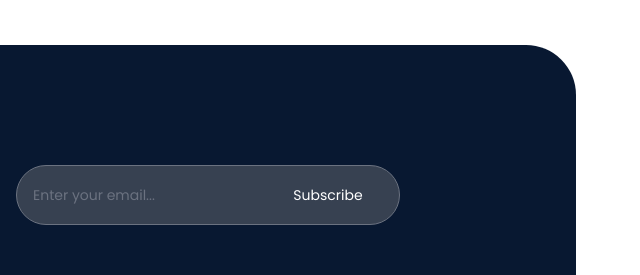
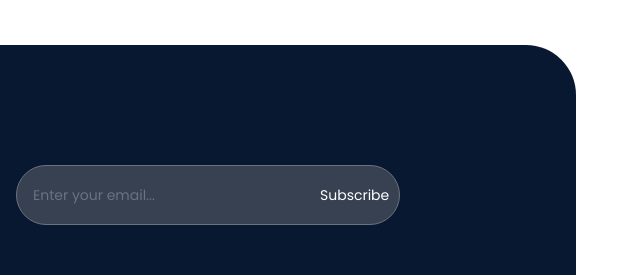
Before and after one commit to Kongkea9/TechNova, a website: page about.html in a window 1280 px wide. Shown: the part 2029-2304 px from the top of the page, 640-1280 px from the left. Drawn offline with nearby package versions, Linux system fonts and the light colour scheme.

Commit message:
Update about.html

```diff
--- a/about.html
+++ b/about.html
@@ -300,7 +300,7 @@
                   />
                   <button
                     type="button"
-                    class="text-white w-36 h-[60px] absolute end-0 top-0 bg-variant-secondary hover:bg-white hover:text-gray-900 font-medium rounded-full text-sm px-4 py-2"
+                    class="text-white w-24 md:w-36 xl:w-36 h-[60px] absolute end-0 top-0 bg-variant-secondary hover:bg-white hover:text-gray-900 font-medium rounded-full text-sm px-4 py-2"
                   >
                     Subscribe
                   </button>
```
